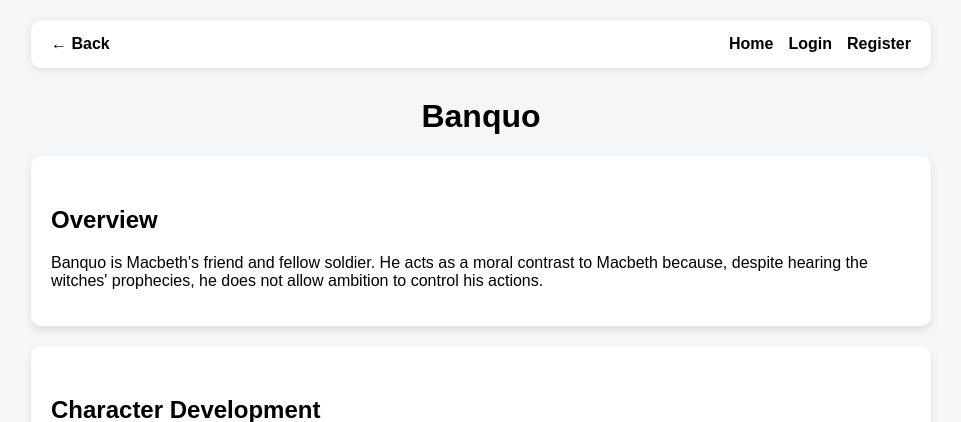
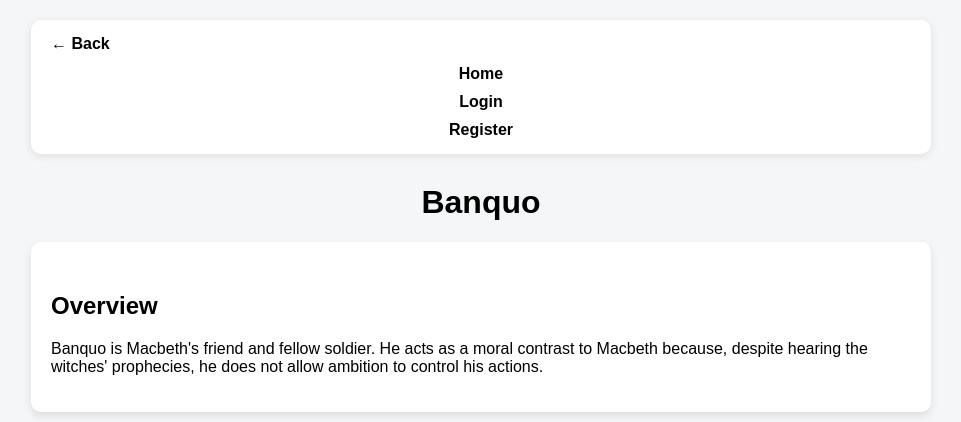
Before and after one commit to jshepherd1234/GCSE-Revision-App, a Flask app: page /macbeth/characters/banquo in a window 1280 px wide. Shown: the top 422 px of the page, without its empty margins (159-1120 px from the left). Run offline with Flask 3, Linux system fonts and the light colour scheme.

Commit message:
Update mobile nav bar layout

```diff
--- a/static/style.css
+++ b/static/style.css
@@ -208,7 +208,6 @@ h2 { /* Targets h2 headings*/
 @media (max-width: 700px) {
 
     .navbar,
-
     .page-container {
 
         width: calc(100% - 32px);
@@ -231,14 +230,38 @@ h2 { /* Targets h2 headings*/
 
 }
 
+.navbar{
+
+    flex-direction: column;
+
+    align-items: stretch;
+
+    gap: 12px;
+
+}
+
+.navbar > a:first-child{
+
+    align-self: flex-start;
+}
+
 .nav-right{
 
-    display: flex;
+    display: grid;
 
-    gap: 15px;
+    grid-template-columns: repeat(2, minmax(0,1 fr));
 
-    align-items: center;
+    gap: 10px;
 
+    width: 100%;
+
+}
+
+.nav-right a{
+
+    text-align: center;
+
+    overflow-wrap: anywhere;
 }
 
 /* Character Revision cards */
@@ -522,42 +545,3 @@ button.button{
     margin: 10px;
 
 }
-
-@media(max-width: 700px){
-
-    .navbar{
-
-        flex-direction: column;
-
-        align-items: stretch;
-
-        gap: 12px;
-
-    }
-
-    .navbar >a:first-child{
-
-        align-self: flex-start;
-
-    }
-
-    .nav-right{
-
-        display: grid;
-
-        grid-template-columns: repeat(2, minmax(0, 1fr));
-
-        gap: 10px;
-
-        width: 100%;
-
-    }
-
-    .nav-right a{
-
-        text-align: center;
-
-        overflow-wrap: anywhere;
-    }
-
-}
--- a/templates/base.html
+++ b/templates/base.html
@@ -48,7 +48,7 @@
 
         <span>
 
-            {{ session["username"]}} ({{ session["role"]}})
+            {{ session["username"]}}
 
         </span>
 
```
